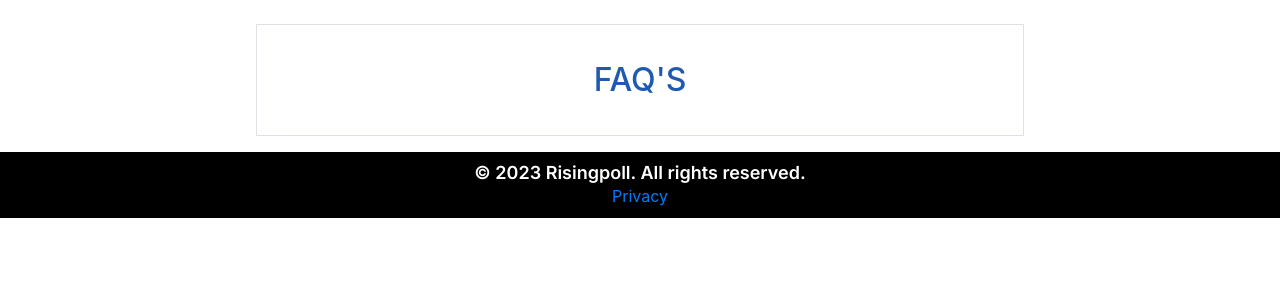
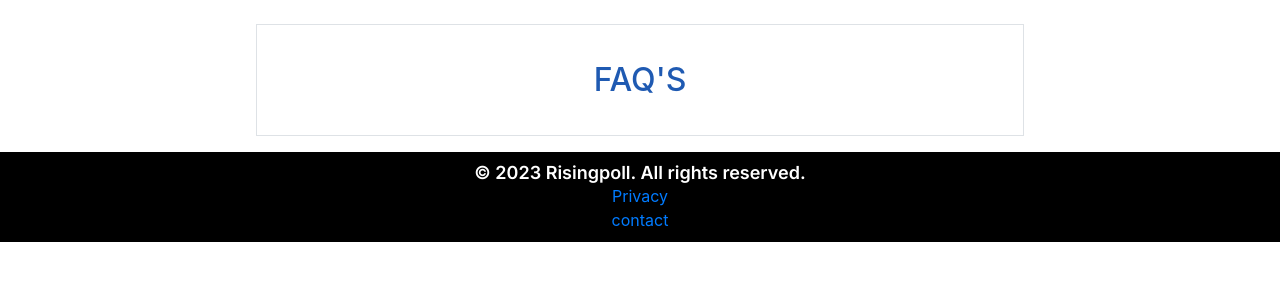
Before and after one commit to ravindramalani/risingpoll, a CodeIgniter app: page /risingpoll/index.php/manage/faq in a window 1280 px wide. Shown: the part 56-356 px from the top of the page. Run offline with CodeIgniter, Linux system fonts and the light colour scheme; data that the repository does not hold is empty; some libraries are stand-ins or nearby versions.

Commit message:
initial commit

```diff
--- a/application/views/frontent/common/footer.php
+++ b/application/views/frontent/common/footer.php
@@ -8,6 +8,9 @@
         <h1 class="futterhdng">© <?= date("Y") ?> Risingpoll. All rights reserved.</h1>
         <div>
             <a href="<?= base_url('privacy') ?>">Privacy</a>
+        </div>
+        <div>
+            <a href="<?= base_url('contact') ?>">contact</a>
         </div>
     </div>
 
```
